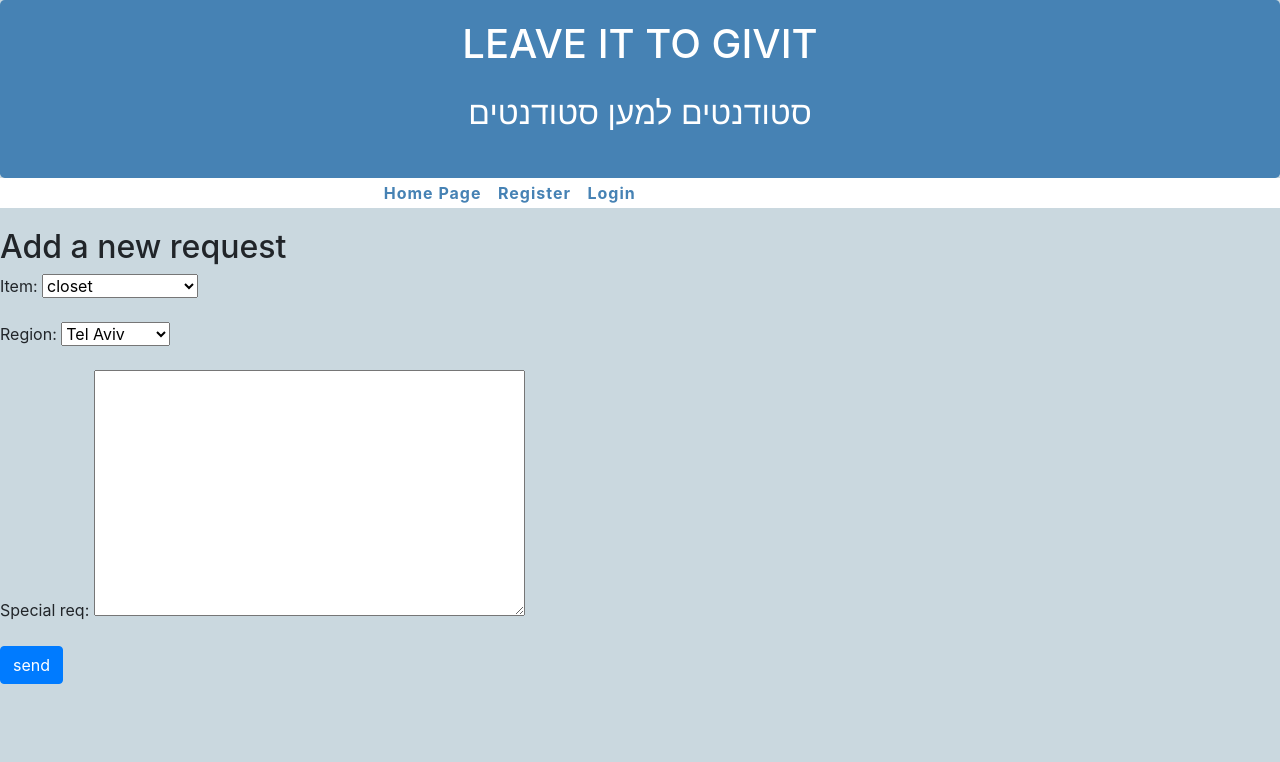
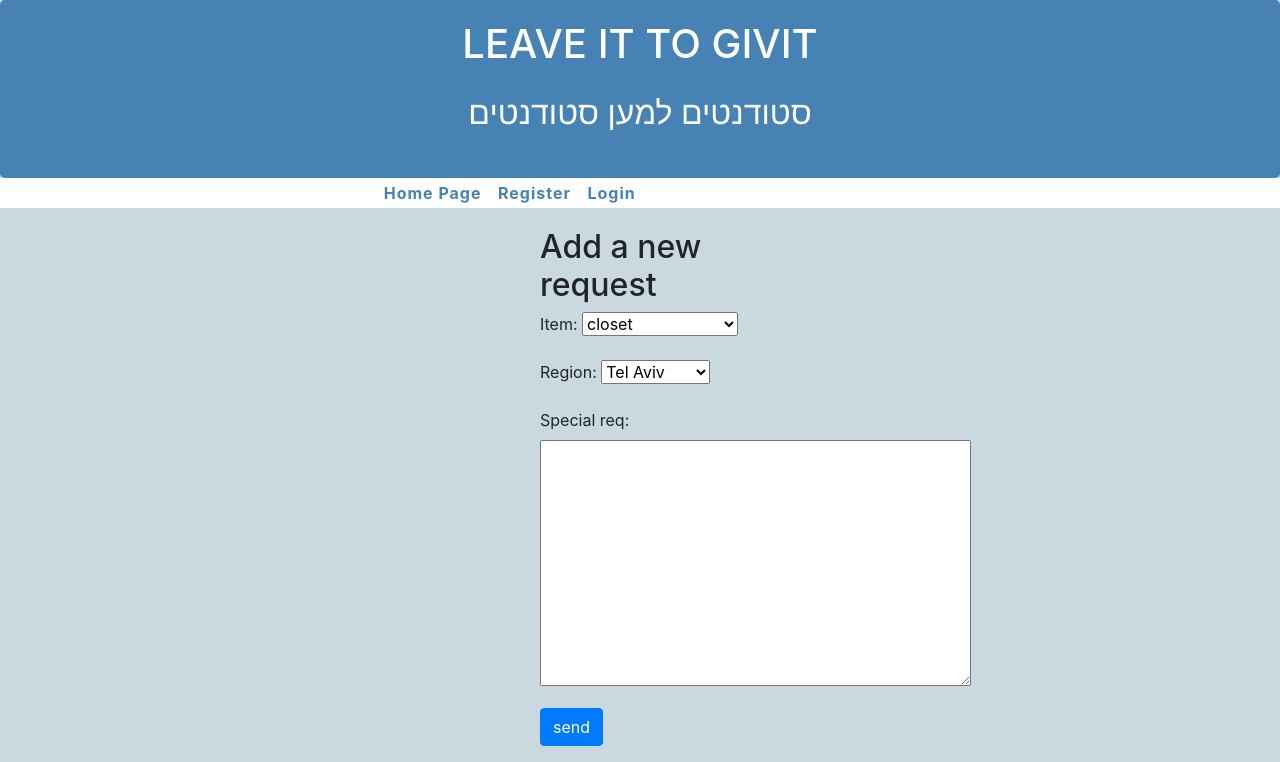
Before and after one commit to talkind/givit, a Django app: page /friend/request in a window 1280 px wide. Shown: the part 56-818 px from the top of the page. Before the commit the page ends 740 px from the top, so only its background shows below. Run offline with Django 3.2, Linux system fonts and the light colour scheme; parts of the project's set-up code (start-up, migrations or seed data) failed here and were passed over; some libraries are stand-ins or nearby versions.

Commit message:
make html form more readble

```diff
--- a/givitsite/templates/feed.html
+++ b/givitsite/templates/feed.html
@@ -1,7 +1,9 @@
 {%extends 'base.html'%}
 
 {%block content%}
-<h1>{{request.user.first_name}}'s Feed</h1>
+<div class="mx-auto" style="width: 200px;">
+    <h1>{{request.user.first_name}}'s Feed</h1>
+</div>
 {% for req in allRequests%}
 {% if req.friend_id == request.user%}
 <div class= "jumbotron jumbotron-fluid">
--- a/givitsite/templates/itemRequestForm.html
+++ b/givitsite/templates/itemRequestForm.html
@@ -1,11 +1,16 @@
 {%extends 'base.html'%}
 
 {%block content%}
-<h2>Add a new request</h2>
+<div class="mx-auto" style="width: 200px;">
+    <h2>Add a new request</h2>
+</div>
+
 <form method = 'POST'>     {%csrf_token%}
-    <div class="form-group">
-    {{form.as_p }}
+    <div class="mx-auto" style="width: 200px;">
+        <div class="form-group">
+            {{form.as_p }}
+            </div>
+            <input type="submit" class="btn btn-primary" value ="send"/>
     </div>
-    <input type="submit" class="btn btn-primary" value ="send"/>
 </form>
 {%endblock%}
```
Also changed, not shown: givitsite/templates/demandDB.html (+5 -4 lines).
